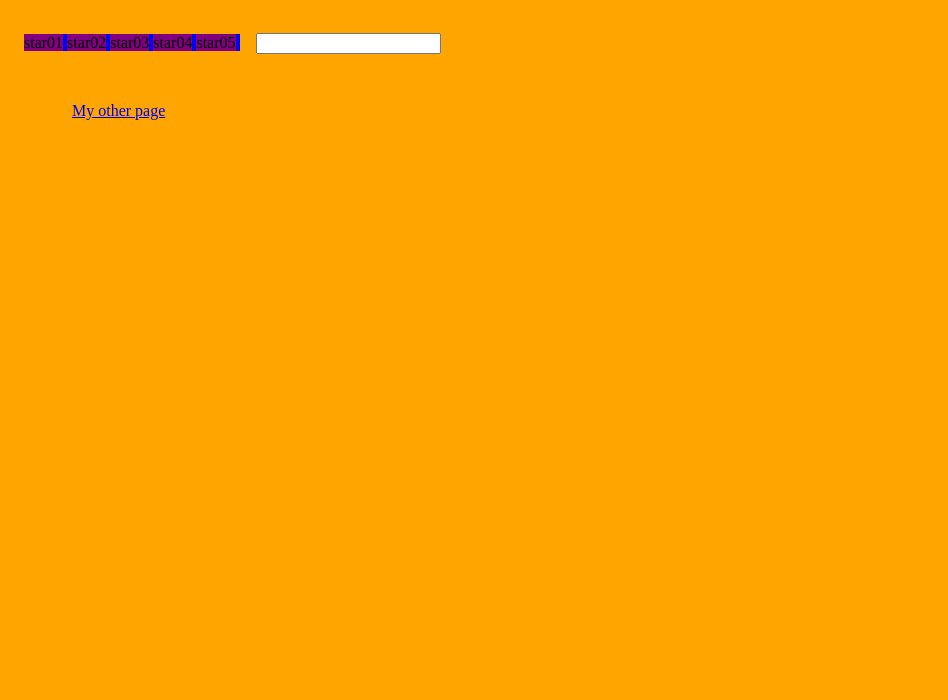
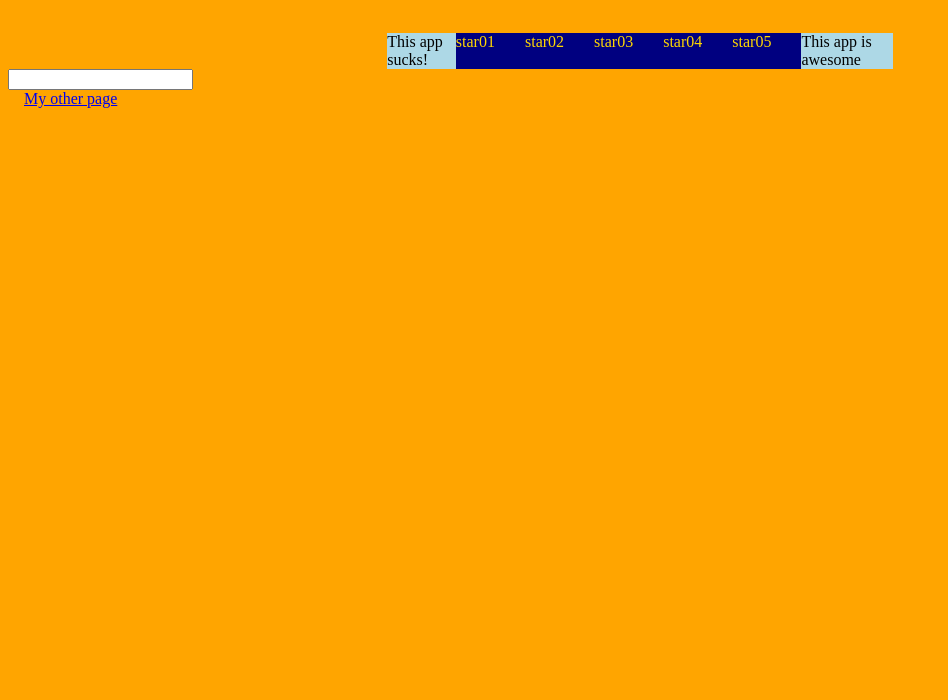
Before and after one commit to jr2nd/playground-fivestar, a plain HTML site: page index.html in a window 1280 px wide. Shown: the part 100-800 px from the top of the page, without its empty margins (0-948 px from the left). Drawn offline with Linux system fonts and the light colour scheme.

Commit message:
2 files modified

```diff
--- a/index.html
+++ b/index.html
@@ -6,15 +6,17 @@
   </head>
   <h1>Hello there!</h1>
   <body>
-    <span id="star-container">
+
+    <div id="star-container">
       <span id="star1" class="star">star01</span>
       <span id="star2" class="star">star02</span>
       <span id="star3" class="star">star03</span>
       <span id="star4" class="star">star04</span>
       <span id="star5" class="star">star05</span>
-    </span>
+    </div>
+    <div>
       <input type="text" id="comment" />
-
+    </div>
     <div><a href="/me.html">My other page</a></div>
   </body>
 </html>
--- a/styles.css
+++ b/styles.css
@@ -4,21 +4,40 @@ body {
 h1 {
   margin: 3rem;
 }
-div {
-  margin: 3rem;
-}
 a {
   margin: 1rem;
 }
 #star-container {
-margin: 1rem;
+  display: flex;
+  flex-wrap: nowrap;
   background-color: blue;
+  margin-left: auto;
+  margin-right: auto;
+  width: 40%;
+}
+#star-container::before {
+ content: "This app sucks!";
+ background-color: lightblue;
+}
+#star-container::after {
+content: "This app is awesome";
+background-color: lightblue;
 }
 .star  {
-background-color: purple;
+  flex: 20%;
+background-color: navy;
+color: gold;
 }
 .star-rated {
   background-color: red;
 }
 #comment {
+  margin-left: auto;
+  margin-right: auto;
 }
+
+@media screen and (max-width: 400px)
+{
+  body {background-color: blue;
+  }
+}
```
